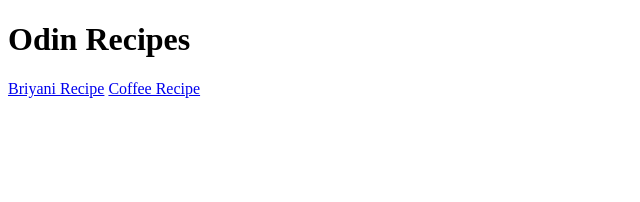
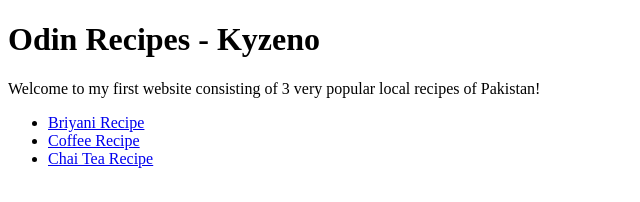
Before and after one commit to taymoorali/Odin-Recipes, a plain HTML site: page index.html in a window 1280 px wide. Shown: the whole page, without its empty margins (0-640 px from the left). Drawn offline with Linux system fonts and the light colour scheme.

Commit message:
linked tea.html

```diff
--- a/index.html
+++ b/index.html
@@ -7,8 +7,12 @@
     <title>Odin Recipes</title>
 </head>
 <body>
-    <h1>Odin Recipes</h1>
-    <a href="recipes/briyani.html">Briyani Recipe</a>
-    <a href="recipes/coffee.html">Coffee Recipe</a>
+    <h1>Odin Recipes - Kyzeno</h1>
+        <p>Welcome to my first website consisting of 3 very popular local recipes of Pakistan!</p>
+    <ul>
+    <li><a href="recipes/briyani.html">Briyani Recipe</a></li>
+    <li><a href="recipes/coffee.html">Coffee Recipe</a></li>
+    <li><a href="recipes/tea.html">Chai Tea Recipe</a></li>
+    </ul>
 </body>
 </html>
```
